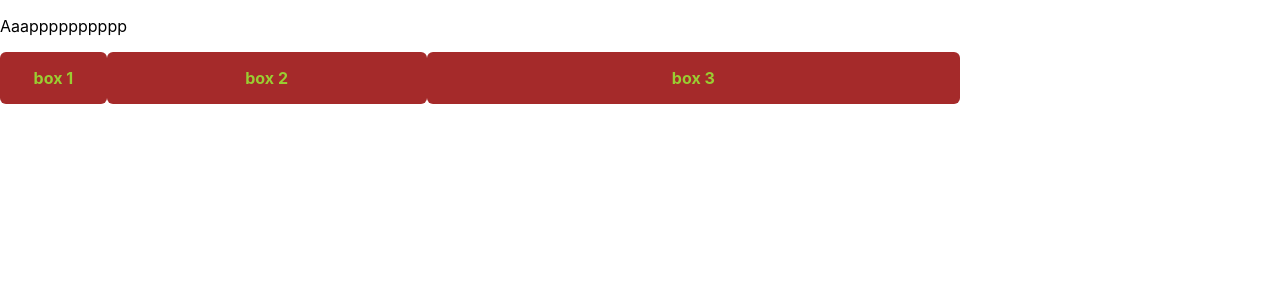
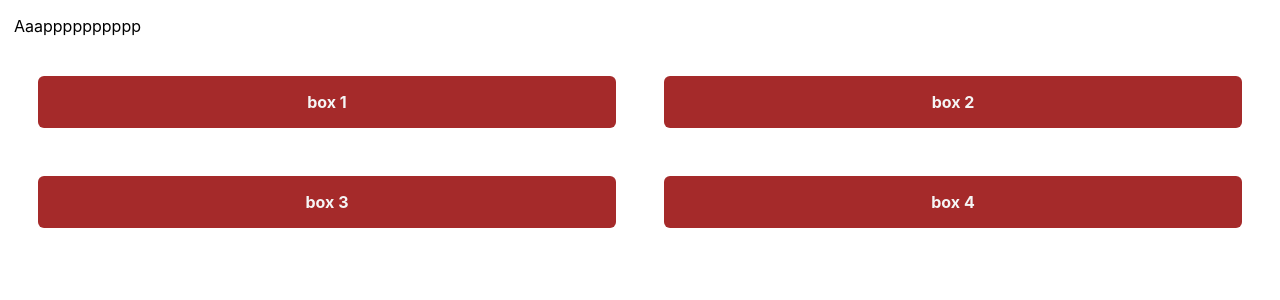
Before and after one commit to Stefantut/storybook-typescript, a React (Create React App) app: page / in a window 1280 px wide. Shown: the top 300 px of the page. Built offline with nearby package versions, Linux system fonts and the light colour scheme.

Commit message:
Added logic for spacing

```diff
--- a/src/App.tsx
+++ b/src/App.tsx
@@ -3,17 +3,20 @@ import Box from "./components/Box/Box";
 
 function App() {
   return (
-    <div className="App">
+    <div className="App" style={{ margin: "14px" }}>
       <p>Aaapppppppppp</p>
-      <Grid container>
-        <Grid item cols={1}>
+      <Grid container spacing="lg">
+        <Grid item cols={6}>
           <Box>box 1</Box>
         </Grid>
-        <Grid item cols={3}>
+        <Grid item cols={6}>
           <Box>box 2</Box>
         </Grid>
-        <Grid item cols={5}>
+        <Grid item cols={6}>
           <Box>box 3</Box>
+        </Grid>
+        <Grid item cols={6}>
+          <Box>box 4</Box>
         </Grid>
       </Grid>
     </div>
--- a/src/components/Box/Box.module.scss
+++ b/src/components/Box/Box.module.scss
@@ -2,7 +2,7 @@
     padding: 16px;
     border-radius: 6px;
     text-align: center;
-    color: yellowgreen;
+    color: whitesmoke;
     font-weight: 700;
     background-color: brown;
 }
--- a/src/components/Grid/Grid.module.scss
+++ b/src/components/Grid/Grid.module.scss
@@ -1,6 +1,13 @@
+$spacing: (
+  "sm": 8px,
+  "md": 16px,
+  "lg": 24px,
+);
+
 .Grid {
   &_container {
     display: flex;
+    flex-wrap: wrap;
   }
 
   &_item {
@@ -8,8 +15,25 @@
   }
 
   @for $i from 1 to 13 {
-        &_cols_#{$i}{
+    &_cols_#{$i} {
       flex-basis: $i/12 * 100%;
     }
   }
+
+  @each $name, $value in $spacing {
+    &_spacing_#{$name} > &_item {
+      padding: $value;
     }
+  }
+
+  // same as above
+  // &_spacing_sm > &_item {
+  //     padding: 8px;
+  // }
+  // &_spacing_md > &_item {
+  //     padding: 16px;
+  // }
+  // &_spacing_lg > &_item {
+  //     padding: 24px;
+  // }
+}
--- a/src/components/Grid/Grid.tsx
+++ b/src/components/Grid/Grid.tsx
@@ -3,17 +3,20 @@ import styles from "./Grid.module.scss";
 import cn from "classnames";
 
 type Cols = 1 | 2 | 3 | 4 | 5 | 6 | 7 | 8 | 9 | 10 | 11 | 12;
+type Spacing = "sm" | "md" | "lg";
 
 const Grid: FunctionComponent<{
   children: ReactNode;
   container?: boolean;
   item?: boolean;
   cols?: Cols;
-}> = ({ children, container, item, cols }) => {
+  spacing?: Spacing;
+}> = ({ children, container, item, cols, spacing }) => {
   const classNames = cn({
     [styles.Grid_container]: container,
     [styles.Grid_item]: item,
     [styles[`Grid_cols_${cols}`]]: cols,
+    [styles[`Grid_spacing_${spacing}`]]: spacing,
   });
   return <div className={classNames}>{children}</div>;
 };
```
Lines whose indentation alone changed are shown as unchanged.
